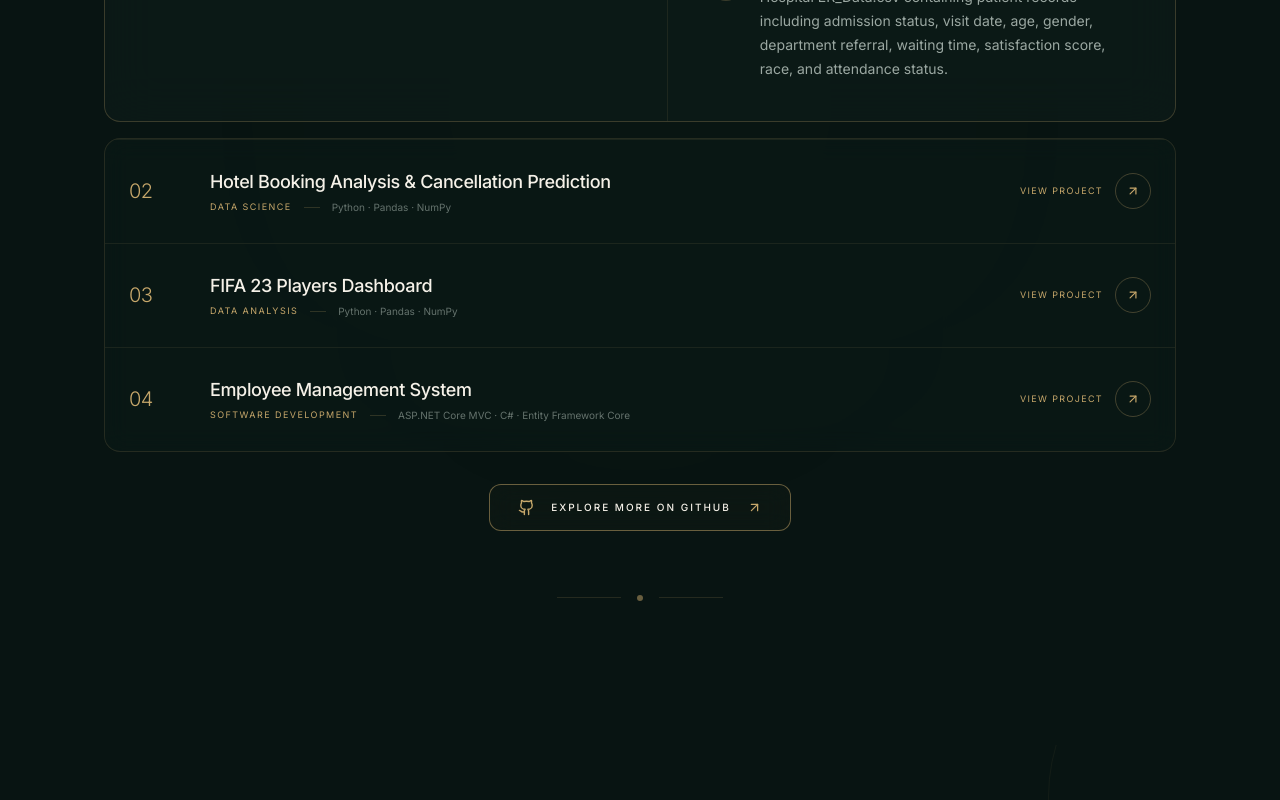
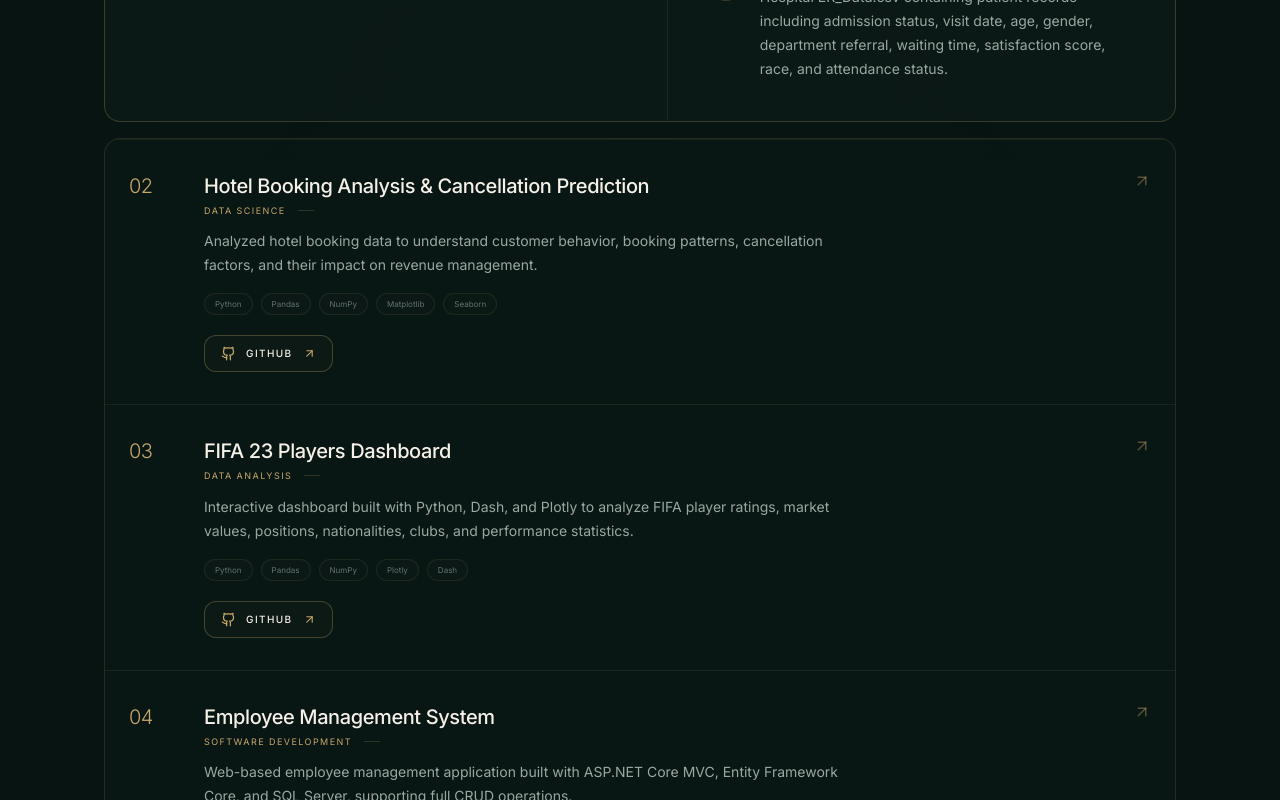
Before and after one commit to DohaAbdelrahman/Doha, a Next.js app: page / in a window 1280 px wide. Shown: the part 3200-4000 px from the top of the page. Built offline with nearby package versions, Linux system fonts and the light colour scheme.

Commit message:
update projects

```diff
--- a/src/sections/ProjectsSection.tsx
+++ b/src/sections/ProjectsSection.tsx
@@ -27,6 +27,7 @@
 
 /* =========================================================
    CASE STUDY MODAL
+   Only used for the FIRST / FEATURED project
 ========================================================= */
 
 function CaseStudyModal({
@@ -396,6 +397,7 @@
 
 /* =========================================================
    FEATURED PROJECT
+   FIRST PROJECT STAYS AS CASE STUDY
 ========================================================= */
 
 function FeaturedProject({
@@ -486,9 +488,7 @@
           lg:grid-cols-[1.05fr_0.95fr]
         "
       >
-        {/* =================================================
-            LEFT
-        ================================================= */}
+        {/* LEFT */}
 
         <div className="p-7 sm:p-9 lg:p-10">
           {/* Label */}
@@ -614,7 +614,7 @@
             </div>
           </div>
 
-          {/* Button */}
+          {/* Case Study Button */}
 
           <button
             type="button"
@@ -650,9 +650,7 @@
           </button>
         </div>
 
-        {/* =================================================
-            RIGHT
-        ================================================= */}
+        {/* RIGHT */}
 
         <div
           className="
@@ -759,17 +757,16 @@
 }
 
 /* =========================================================
-   PROJECT ROW
+   NORMAL PROJECT
+   SECOND PROJECT AND AFTER
 ========================================================= */
 
 function ProjectRow({
   project,
   index,
-  onOpen,
 }: {
   project: Project;
   index: number;
-  onOpen: () => void;
 }) {
   return (
     <motion.article
@@ -790,20 +787,23 @@
       }}
       className="
         group
-        grid
-        grid-cols-[50px_1fr_auto]
-        items-center
-        gap-4
         border-t
         border-[#C7A86B]/10
         px-4
-        py-6
+        py-7
         transition-all
         duration-300
         hover:bg-[#C7A86B]/[0.025]
-        sm:grid-cols-[65px_1fr_auto]
         sm:px-6
-        sm:py-7
+        sm:py-8
+      "
+    >
+      <div
+        className="
+          grid
+          gap-5
+          lg:grid-cols-[55px_1fr_auto]
+          lg:items-start
         "
       >
         {/* Number */}
@@ -814,7 +814,6 @@
             font-light
             tracking-[-0.03em]
             text-[#C7A86B]
-          transition-colors
           "
         >
           {String(index + 1).padStart(2, "0")}
@@ -822,26 +821,25 @@
 
         {/* Content */}
 
-      <button
-        type="button"
-        onClick={onOpen}
-        className="min-w-0 text-left"
-      >
+        <div className="min-w-0">
+          {/* Title */}
+
           <h3
             className="
-            truncate
-            text-base
+              text-lg
               font-medium
               tracking-[-0.02em]
               text-[#F5F1E8]
-            transition-transform
+              transition-colors
               duration-300
-            group-hover:translate-x-1
-            sm:text-lg
+              group-hover:text-[#C7A86B]
+              sm:text-xl
             "
           >
             {project.title}
           </h3>
+
+          {/* Category */}
 
           <div className="mt-1 flex items-center gap-3">
             <span
@@ -864,68 +862,153 @@
                 sm:block
               "
             />
+          </div>
 
+          {/* Description */}
+
+          <p
+            className="
+              mt-3
+              max-w-2xl
+              text-sm
+              leading-6
+              text-[#9BA8A2]
+            "
+          >
+            {project.shortDescription}
+          </p>
+
+          {/* Technologies */}
+
+          <div className="mt-4 flex flex-wrap gap-2">
+            {project.technologies
+              .slice(0, 5)
+              .map((technology) => (
                 <span
+                  key={technology}
+                  className="
+                    rounded-full
+                    border
+                    border-[#C7A86B]/10
+                    bg-[#C7A86B]/[0.015]
+                    px-2.5
+                    py-1
+                    text-[8px]
+                    text-[#65736D]
+                  "
+                >
+                  {technology}
+                </span>
+              ))}
+          </div>
+
+          {/* Buttons */}
+
+          <div className="mt-5 flex flex-wrap gap-3">
+            {/* GitHub */}
+
+            {project.githubUrl && (
+              <a
+                href={project.githubUrl}
+                target="_blank"
+                rel="noopener noreferrer"
+                className="
+                  inline-flex
+                  items-center
+                  gap-2.5
+                  rounded-lg
+                  border
+                  border-[#C7A86B]/30
+                  bg-[#C7A86B]/[0.025]
+                  px-4
+                  py-2.5
+                  text-[10px]
+                  font-medium
+                  uppercase
+                  tracking-[0.14em]
+                  text-[#F5F1E8]
+                  transition-all
+                  duration-300
+                  hover:border-[#C7A86B]/70
+                  hover:bg-[#C7A86B]/[0.08]
+                "
+              >
+                <Github
+                  size={15}
+                  className="text-[#C7A86B]"
+                />
+
+                GitHub
+
+                <ArrowUpRight
+                  size={13}
+                  className="text-[#C7A86B]"
+                />
+              </a>
+            )}
+
+            {/* Live Demo */}
+
+            {project.demoUrl && (
+              <a
+                href={project.demoUrl}
+                target="_blank"
+                rel="noopener noreferrer"
+                className="
+                  inline-flex
+                  items-center
+                  gap-2.5
+                  rounded-lg
+                  border
+                  border-[#C7A86B]/60
+                  bg-[#C7A86B]/[0.07]
+                  px-4
+                  py-2.5
+                  text-[10px]
+                  font-medium
+                  uppercase
+                  tracking-[0.14em]
+                  text-[#F5F1E8]
+                  transition-all
+                  duration-300
+                  hover:border-[#D8BC82]
+                  hover:bg-[#C7A86B]/[0.13]
+                "
+              >
+                Live Demo
+
+                <ArrowUpRight
+                  size={13}
+                  className="text-[#C7A86B]"
+                />
+              </a>
+            )}
+          </div>
+        </div>
+
+        {/* Arrow */}
+
+        <div
           className="
             hidden
-              text-[10px]
-              text-[#65736D]
-              sm:block
-            "
-          >
-            {project.technologies
-              .slice(0, 3)
-              .join(" · ")}
-          </span>
-        </div>
-      </button>
-
-      {/* View */}
-
-      <button
-        type="button"
-        onClick={onOpen}
-        className="
-          flex
             items-center
-          gap-3
-          text-[9px]
-          uppercase
-          tracking-[0.15em]
-          text-[#C7A86B]
-        "
-      >
-        <span className="hidden sm:block">
-          View Project
-        </span>
-
-        <span
-          className="
-            flex
-            h-9
-            w-9
-            items-center
-            justify-center
-            rounded-full
-            border
-            border-[#C7A86B]/30
-            transition-all
-            duration-300
-            group-hover:border-[#C7A86B]
-            group-hover:bg-[#C7A86B]/[0.06]
+            justify-end
+            lg:flex
           "
         >
           <ArrowUpRight
-            size={14}
+            size={18}
             className="
-              transition-transform
+              text-[#C7A86B]/40
+              transition-all
               duration-300
-              group-hover:-translate-y-0.5
-              group-hover:translate-x-0.5
+              group-hover:-translate-y-1
+              group-hover:translate-x-1
+              group-hover:text-[#C7A86B]
             "
           />
-        </span>
-      </button>
+        </div>
+      </div>
     </motion.article>
   );
 }
@@ -939,8 +1022,9 @@
     useState<Project | null>(null);
 
   const featuredProject =
-    projects.find((project) => project.featured) ??
-    projects[0];
+    projects.find(
+      (project) => project.featured
+    ) ?? projects[0];
 
   const remainingProjects = projects.filter(
     (project) =>
@@ -1121,7 +1205,9 @@
             </h2>
           </motion.header>
 
-          {/* Featured */}
+          {/* =================================================
+              FIRST PROJECT — UNCHANGED CASE STUDY
+          ================================================= */}
 
           {featuredProject && (
             <FeaturedProject
@@ -1135,7 +1221,9 @@
             />
           )}
 
-          {/* Project list */}
+          {/* =================================================
+              OTHER PROJECTS
+          ================================================= */}
 
           <div
             className="
@@ -1154,17 +1242,12 @@
                   key={project.id}
                   project={project}
                   index={index + 1}
-                  onOpen={() =>
-                    setSelectedProject(project)
-                  }
                 />
               )
             )}
           </div>
 
-          {/* =================================================
-              EXPLORE MORE ON GITHUB
-          ================================================= */}
+          {/* Explore More */}
 
           <motion.div
             initial={{
@@ -1275,7 +1358,10 @@
         </div>
       </section>
 
-      {/* Modal */}
+      {/* =====================================================
+          CASE STUDY MODAL
+          Only opens for first project
+      ===================================================== */}
 
       <AnimatePresence>
         {selectedProject && (
```
Lines whose indentation alone changed are shown as unchanged.
